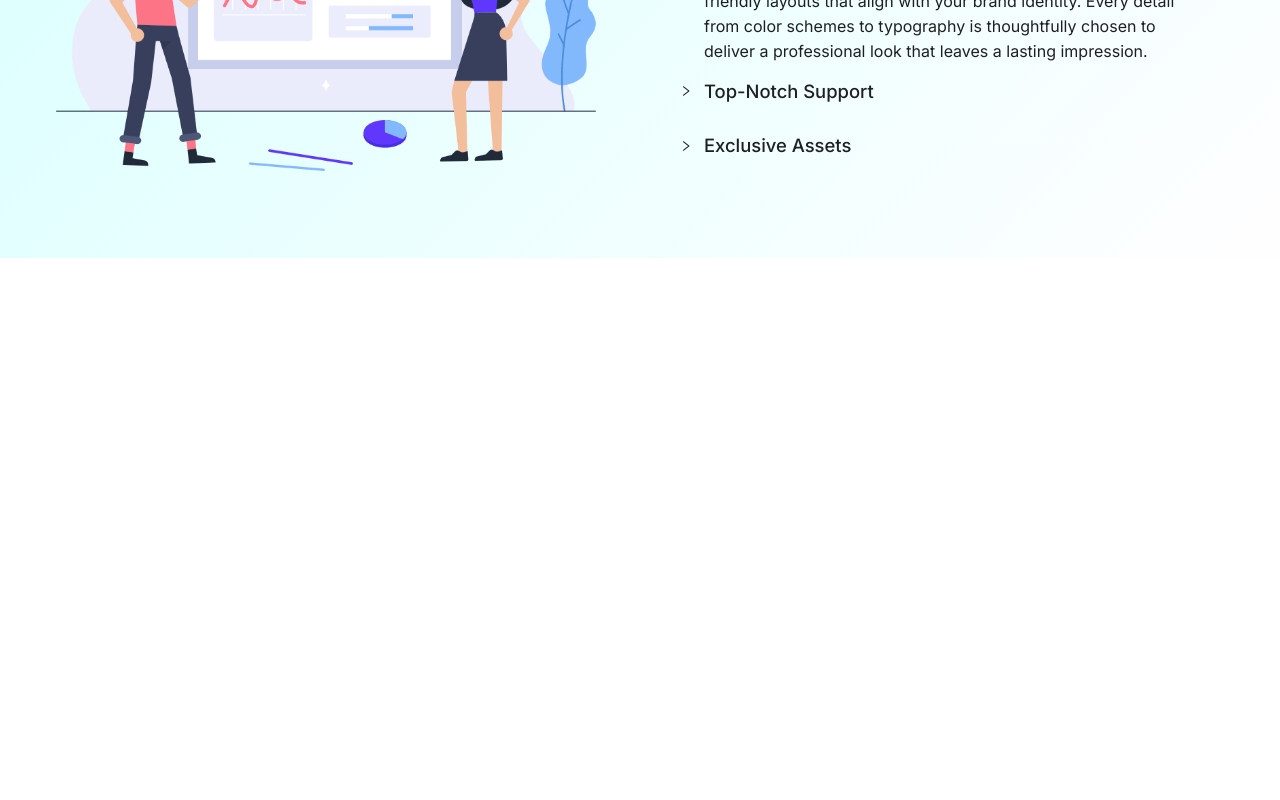
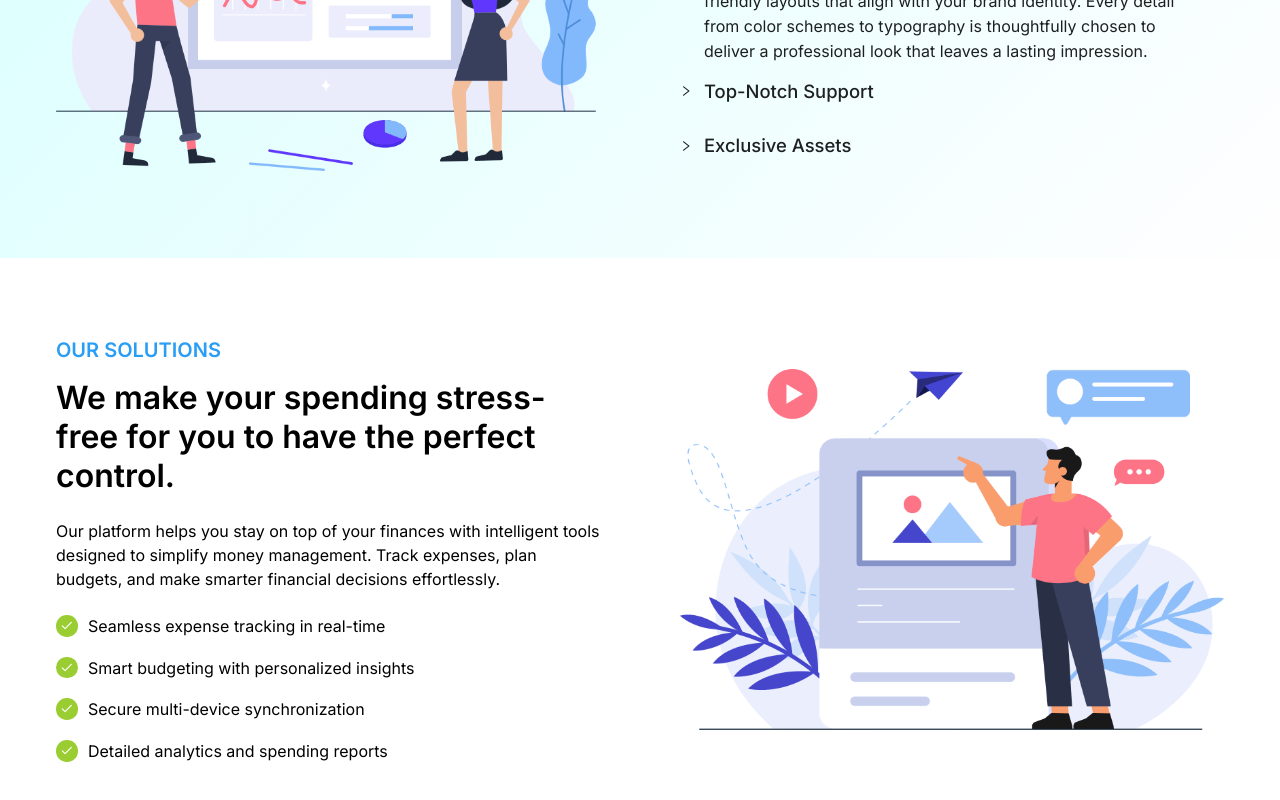
Before and after one commit to marknizal/klyria-agency, a React (Vite) app: page / in a window 1280 px wide. Shown: the part 2399-3199 px from the top of the page. Before the commit the page ends 2657 px from the top, so only its background shows below. Built offline with nearby package versions, Linux system fonts and the light colour scheme.

Commit message:
feat: add feature section

```diff
--- a/src/components/common/section-title/styles.js
+++ b/src/components/common/section-title/styles.js
@@ -1,5 +1,5 @@
 import styled from "@emotion/styled";
-import { color } from "../../../styles";
+import { color, breakpoint } from "../../../styles";
 
 export const Wrapper = styled.div`
   display: flex;
@@ -16,6 +16,8 @@ export const Title = styled.h2`
 
 export const SubTitle = styled.h1`
   font-size: 2rem;
-  max-width: 700px;
-  margin: 0 auto;
+
+  ${breakpoint.desktop} {
+    max-width: 700px;
+  }
 `;
--- a/src/components/shared/index.js
+++ b/src/components/shared/index.js
@@ -21,7 +21,7 @@ export const Container = styled.div`
 `;
 
 export const Paragraph = styled.p`
-  font-size: ${(props) => props.$size || "0.875rem"};
-  text-align: ${(props) => props.$align || "justify"};
-  line-height: 1.25rem;
+  font-size: ${(props) => props.$size || "1rem"};
+  text-align: ${(props) => props.$align || "left"};
+  line-height: 1.5rem;
 `;
--- a/src/pages/home-page.jsx
+++ b/src/pages/home-page.jsx
@@ -3,6 +3,7 @@ import { Main, Section } from "../components/shared";
 import Hero from "../sections/hero";
 import Services from "../sections/services";
 import About from "../sections/about";
+import Feature from "../sections/feature";
 
 const Homepage = () => {
   return (
@@ -16,6 +17,9 @@ const Homepage = () => {
       <Section $bg="linear-gradient(-225deg, #D7FFFE 0%, #FFFEFF 100%);">
         <About />
       </Section>
+      <Section>
+        <Feature />
+      </Section>
     </Main>
   );
 };
--- /dev/null
+++ b/src/sections/feature/data.js
@@ -0,0 +1,6 @@
+export const features = [
+  { id: "f1", text: "Seamless expense tracking in real-time" },
+  { id: "f2", text: "Smart budgeting with personalized insights" },
+  { id: "f3", text: "Secure multi-device synchronization" },
+  { id: "f4", text: "Detailed analytics and spending reports" },
+];
--- /dev/null
+++ b/src/sections/feature/feature.jsx
@@ -0,0 +1,38 @@
+import { LuCheck } from "react-icons/lu";
+import { features } from "./data";
+
+import { Paragraph } from "../../components/shared";
+import SectionTitle from "../../components/common/section-title";
+import Thumbnail from "../../assets/feature-banner.png";
+
+import * as S from "./styles";
+
+const Feature = () => (
+  <S.Wrapper>
+    <S.Box>
+      <SectionTitle
+        title="Our Solutions"
+        subTitle="We make your spending stress-free for you to have the perfect control."
+        $align="left"
+      />
+
+      <Paragraph>
+        Our platform helps you stay on top of your finances with intelligent
+        tools designed to simplify money management. Track expenses, plan
+        budgets, and make smarter financial decisions effortlessly.
+      </Paragraph>
+
+      <S.List>
+        {features.map((feature) => (
+          <S.Item key={feature.id}>
+            <LuCheck style={S.icon} /> <p style={S.text}>{feature.text}</p>
+          </S.Item>
+        ))}
+      </S.List>
+    </S.Box>
+
+    <S.Image src={Thumbnail} alt="feature-banner" loading="lazy" />
+  </S.Wrapper>
+);
+
+export default Feature;
--- /dev/null
+++ b/src/sections/feature/index.js
@@ -0,0 +1,3 @@
+import Feature from "./feature";
+
+export default Feature;
--- /dev/null
+++ b/src/sections/feature/styles.js
@@ -0,0 +1,64 @@
+import styled from "@emotion/styled";
+
+import { Container } from "../../components/shared";
+import { breakpoint } from "../../styles";
+
+export const Wrapper = styled(Container)`
+  display: grid;
+  grid-template-columns: repeat(2, 1fr);
+  gap: 5rem;
+  padding: 5rem 1rem;
+  align-items: center;
+
+  ${breakpoint.tablet} {
+    display: flex;
+    flex-direction: column;
+    gap: 2rem;
+  }
+
+  ${breakpoint.mobile} {
+    display: flex;
+    flex-direction: column;
+    gap: 2rem;
+  }
+`;
+
+export const Box = styled.div`
+  display: flex;
+  flex-direction: column;
+  justify-content: center;
+  gap: 1.5rem;
+`;
+
+export const Image = styled.img`
+  width: 100%;
+  aspect-ratio: 4 / 3;
+  object-fit: contain;
+  pointer-events: none;
+`;
+
+export const List = styled.ul`
+  display: flex;
+  flex-wrap: wrap;
+  gap: 1.25rem;
+  list-style: none;
+`;
+
+export const Item = styled.li`
+  display: flex;
+  align-items: center;
+  gap: 0.65rem;
+`;
+
+export const text = {
+  fontSize: "1rem",
+};
+
+export const icon = {
+  fontSize: "1.35rem",
+  flexShrink: 0,
+  backgroundColor: "yellowgreen",
+  color: "white",
+  borderRadius: "50%",
+  padding: "0.25rem",
+};
```
Also changed, not shown: src/assets/feature-banner.png (added).
